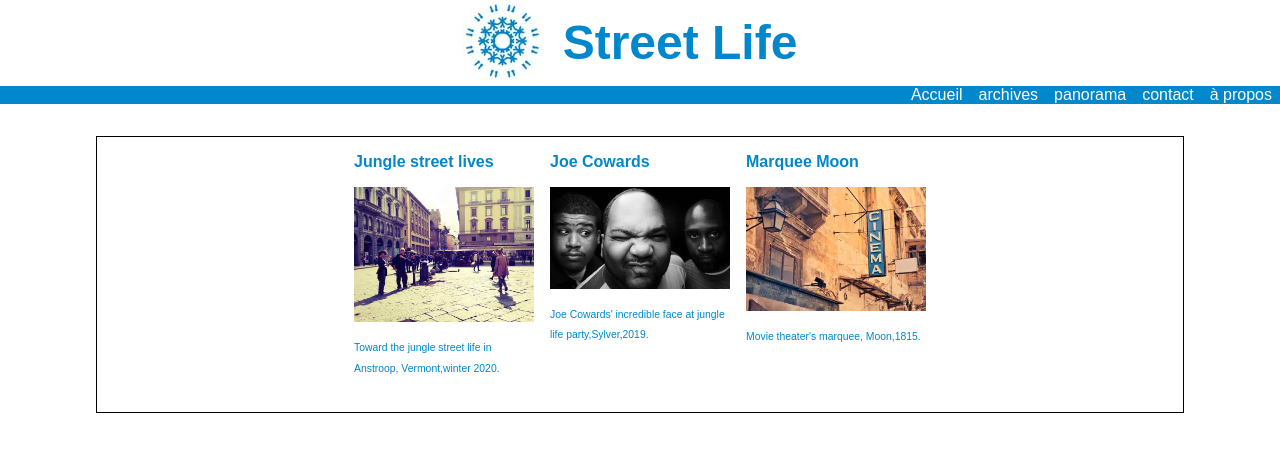
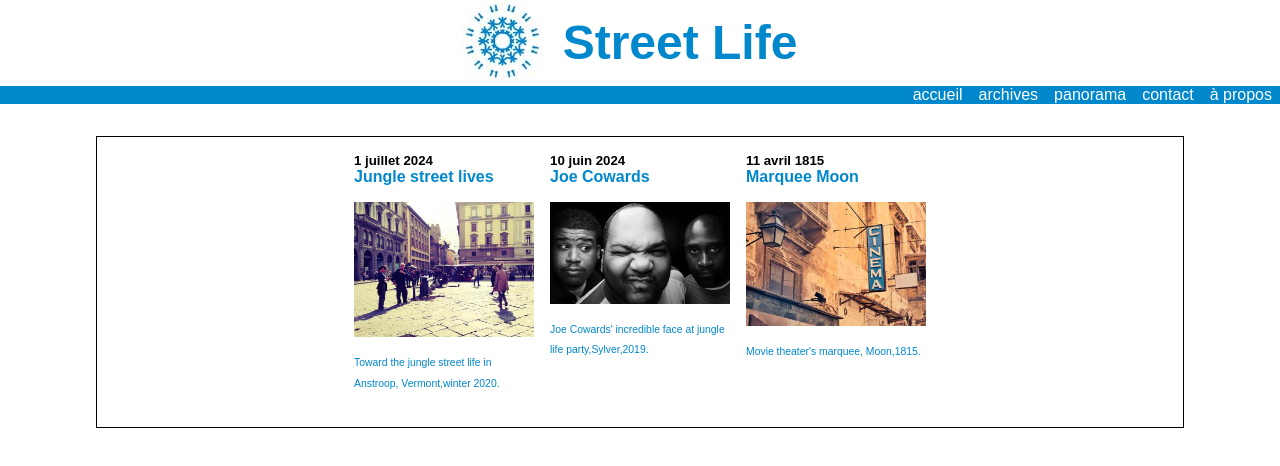
Before and after one commit to dassepascal/projet_street_life, a plain HTML site: page index.html in a window 1280 px wide. Drawn offline with Linux system fonts and the light colour scheme.

Commit message:
init date

```diff
--- a/index.html
+++ b/index.html
@@ -19,7 +19,7 @@
     </div>
     <nav class="main-menu">
       <ul class="flex-container">
-        <li class="flex-item"><a href="#">Accueil</a></li>
+        <li class="flex-item"><a href="#">accueil</a></li>
         <li class="flex-item"><a href="#">archives</a></li>
         <li class="flex-item"><a href="#">panorama</a></li>
         <li class="flex-item"><a href="#">contact</a></li>
@@ -28,7 +28,12 @@
     </nav>
   </div>
   <ul class="container space-bet">
-    <li class="bloc"><a class="title" href="#">Jungle street lives</a>
+
+    <li class="bloc">
+      <h5>
+        1 juillet 2024
+      </h5>
+      <a class="title" href="#">Jungle street lives</a>
       <figure>
         <img class="bloc-image" src="img/image.jpg" alt="">
         <figcaption>
@@ -37,7 +42,12 @@
 
       </figure>
     </li>
-    <li class="bloc"><a href="#">Joe Cowards</a>
+
+    <li class="bloc">
+      <h5>
+        10 juin 2024
+      </h5>
+      <a href="#">Joe Cowards</a>
       <figure>
         <img class="bloc-image" src="img/picture.jpg" alt="">
         <figcaption>
@@ -46,7 +56,9 @@
       </figure>
     </li>
     <li class="bloc">
-
+      <h5>
+        11 avril 1815
+      </h5>
       <a href="#">Marquee Moon</a>
       <figure>
         <img class="bloc-image" src="img/cinema.jpg" alt="">
```
